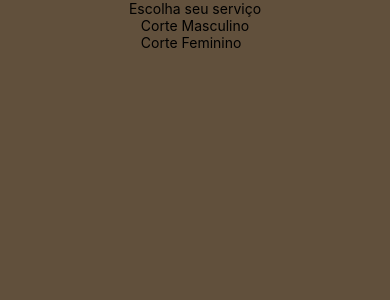
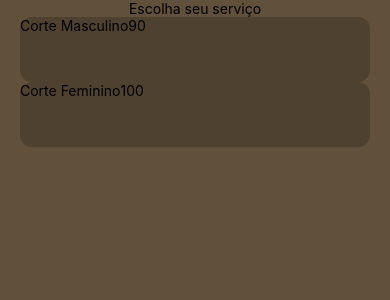
Before and after one commit to brunodeev/barber-app, a React Native app: screen /ServicePage in a window 390 px wide. Shown: the top 300 px of the page. Built offline with nearby package versions, Linux system fonts and the light colour scheme.

Commit message:
feat: insert service card

```diff
--- a/src/pages/servicePage/ServicePage.js
+++ b/src/pages/servicePage/ServicePage.js
@@ -2,6 +2,7 @@ import React from 'react';
 import { StatusBar } from 'expo-status-bar';
 import { FlatList, SafeAreaView, StyleSheet, Text, View } from 'react-native';
 import services from '../../mocks/services';
+import ServiceCard from './components/ServiceCard';
 
 const ServicePage = () => {
 
@@ -12,7 +13,7 @@ const ServicePage = () => {
                 <Text>Escolha seu serviço</Text>
                 <FlatList
                     data={services}
-                    renderItem={({item}) => <Text>{item.name}</Text>}
+                    renderItem={({item}) => <ServiceCard name={item.name} price={item.price}/>}
                 />
             </View>
         </SafeAreaView>
--- a/src/pages/servicePage/components/ServiceCard.js
+++ b/src/pages/servicePage/components/ServiceCard.js
@@ -0,0 +1,23 @@
+import React from 'react';
+import { View, Text, StyleSheet } from 'react-native';
+
+const ServiceCard = (service) => {
+    return (
+        <View style={styles.container}>
+            <Text>{service.name}</Text>
+            <Text>{service.price}</Text>
+        </View>
+    );
+};
+
+const styles = StyleSheet.create({
+    container: {
+        height: 65,
+        width: 350,
+        flexDirection: 'row',
+        backgroundColor: '#4F4130',
+        borderRadius: 12,
+    },
+});
+
+export default ServiceCard;
```
